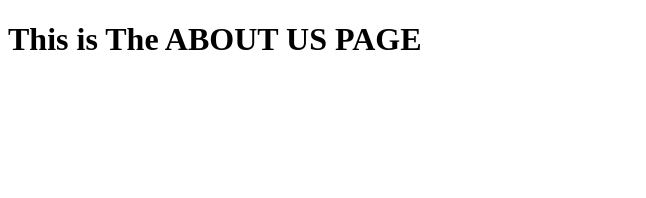
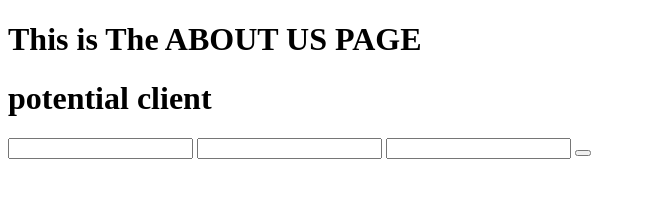
Before and after one commit to FrancRose/git-course-repo, a website: page about.html in a window 1280 px wide. Shown: the whole page, without its empty margins (0-646 px from the left). Drawn offline with Linux system fonts and the light colour scheme.

Commit message:
modified by customer request

```diff
--- a/about.html
+++ b/about.html
@@ -8,5 +8,20 @@
 </head>
 <body>
     <h1>This is The ABOUT US PAGE</h1>
+
+    <h1>potential client</h1>
+
+    <form action="">
+        <input type="text">
+        <input type="email">
+        <input type="">
+        <button>
+            <span>
+                <a href="">
+                    <i></i>
+                </a>
+            </span>
+            </button>
+    </form>
 </body>
 </html>
```
